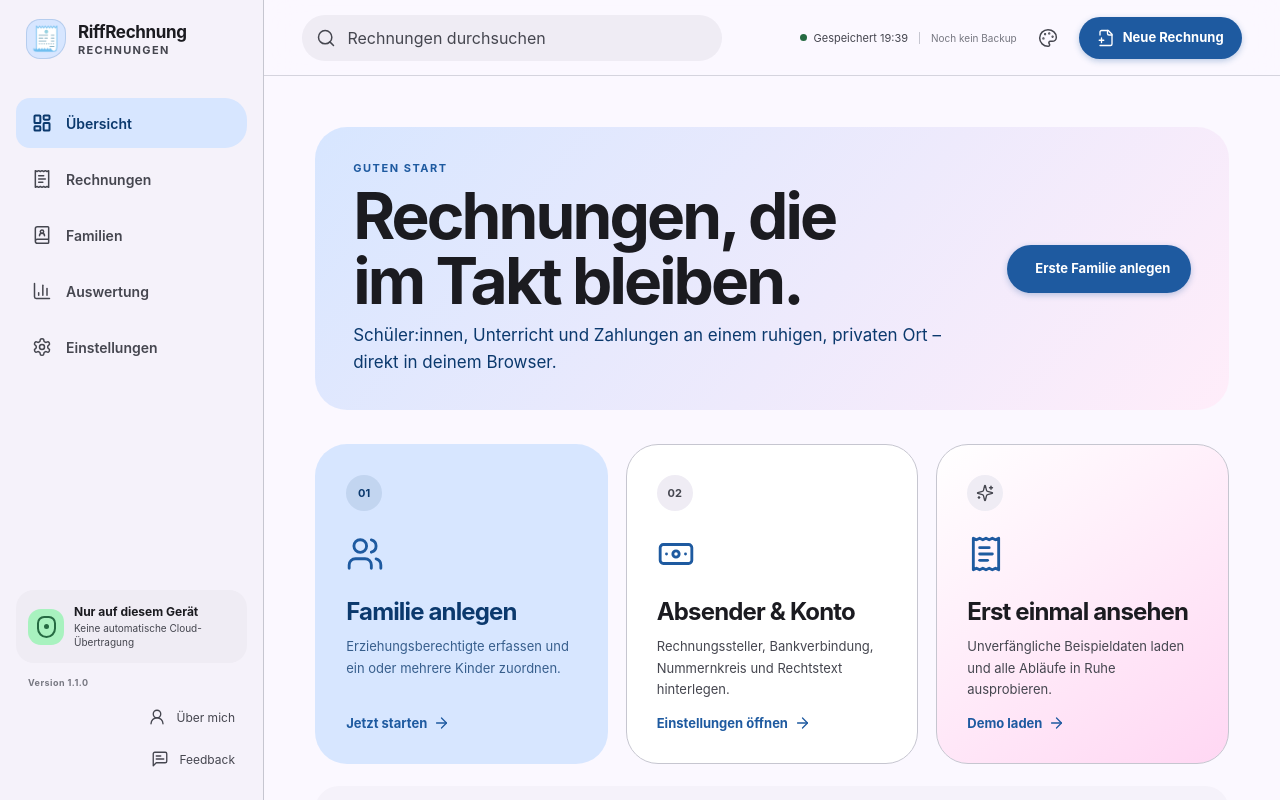
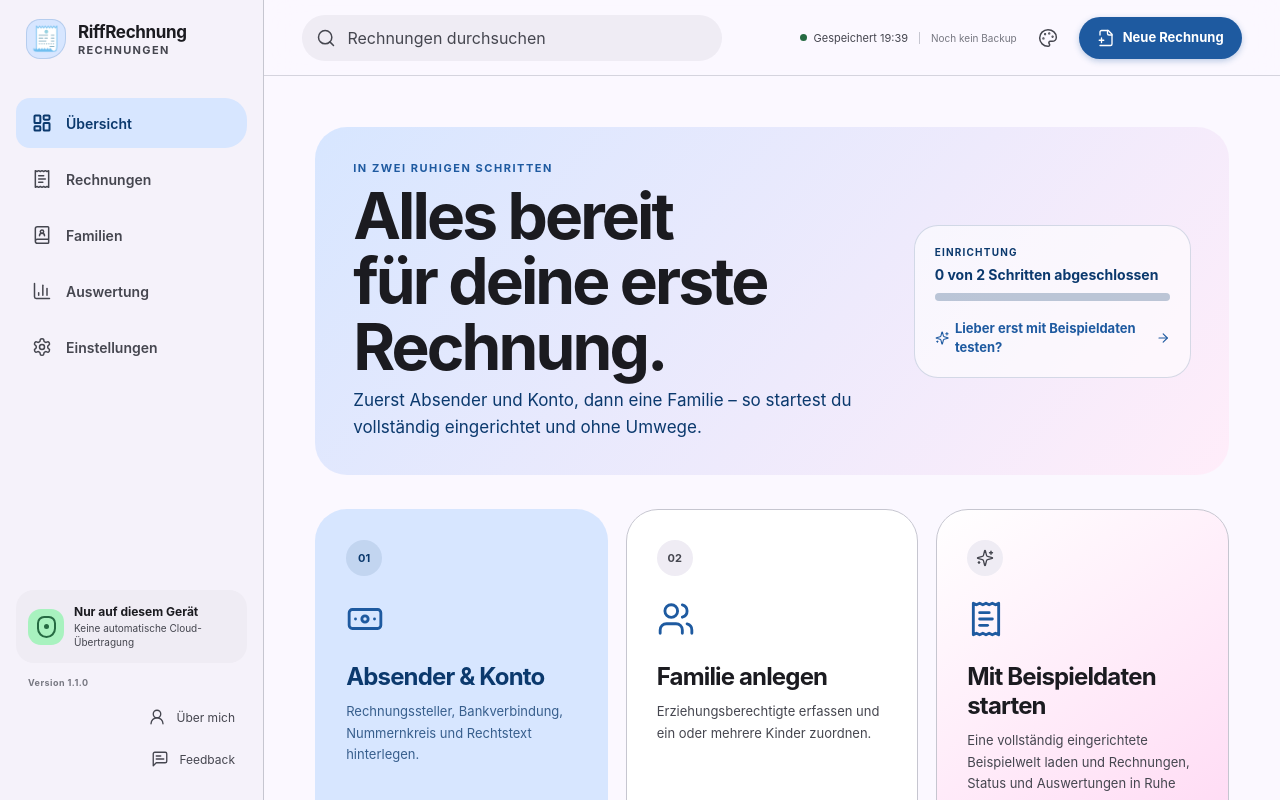
Before and after one commit to sl3ndrr/AkkordBill-2, a React (Vite) app: page / in a window 1280 px wide. Shown: the top 800 px of the page. Built offline with nearby package versions, Linux system fonts and the light colour scheme; a web font is replaced by a local one.

Commit message:
feat(onboarding): guide first invoice setup

```diff
--- a/src/App.tsx
+++ b/src/App.tsx
@@ -14,7 +14,7 @@ import { ToastRegion } from './components/ToastRegion'
 import { InvoicePrint } from './components/InvoicePrint'
 import { createDemoState, createEmptyInvoiceDraft, emptyState } from './lib/defaults'
 import { clearDirectoryHandle, ensureWritePermission, loadLastBackupAt, loadState, parseBackup, readDirectoryHandle, recordBackupExport, saveState, serializeBackup, storeDirectoryHandle, writeBackupToDirectory } from './lib/storage'
-import { billingPeriodFromItems, calculateDueDate, downloadText, ensureStudentCodePattern, guardianName, invoicePdfTitle, limitFooterText, nextInvoiceAllocation, parseDate, reopenInvoiceAsDraft, statusLabel, studentCodeForIndex, uid } from './lib/utils'
+import { billingPeriodFromItems, calculateDueDate, downloadText, ensureStudentCodePattern, guardianName, invoicePdfTitle, isInvoiceSetupComplete, limitFooterText, nextInvoiceAllocation, parseDate, reopenInvoiceAsDraft, statusLabel, studentCodeForIndex, uid } from './lib/utils'
 import { APP_VERSION } from './version'
 
 const navItems: Array<{ key: PageKey; label: string; icon: typeof LayoutDashboard }> = [
@@ -125,9 +125,14 @@ function App() {
   }, [state.settings.reducedMotion, state.settings.theme])
 
   const openNewInvoice = useCallback(() => {
+    if (!isInvoiceSetupComplete(state.settings)) {
+      setPage('settings')
+      toast('Richte zuerst Absender & Konto mit deinem Namen und einer gültigen IBAN ein.', 'info')
+      return
+    }
     if (!state.students.length) {
       setPage('people')
-      toast('Lege zuerst ein Kind mit einer erziehungsberechtigten Person an.', 'info')
+      toast('Lege danach ein Kind mit einer erziehungsberechtigten Person an.', 'info')
       return
     }
     setEditor({ open: true, draft: createEmptyInvoiceDraft(state.settings), editing: false, finalized: false, invoiceNumber: null })
--- a/src/lib/utils.ts
+++ b/src/lib/utils.ts
@@ -384,6 +384,10 @@ export function isValidIban(input: string): boolean {
   return remainder === 1
 }
 
+export function isInvoiceSetupComplete(settings: Pick<Settings, 'issuer' | 'iban'>): boolean {
+  return Boolean(settings.issuer.name.trim()) && isValidIban(settings.iban)
+}
+
 function sanitizeEpc(value: string, maxLength: number): string {
   return value.replace(/[\r\n]/g, ' ').trim().slice(0, maxLength)
 }
--- a/src/styles.css
+++ b/src/styles.css
@@ -175,6 +175,17 @@ button:focus-visible, a:focus-visible, input:focus-visible, textarea:focus-visib
 .page-header--hero { align-items: center; padding: 34px 38px; border-radius: var(--radius-xl); background: linear-gradient(130deg, var(--primary-container), color-mix(in srgb, var(--tertiary-container) 45%, var(--surface-container-lowest))); }
 .page-header--hero h1 { max-width: 720px; font-size: clamp(42px, 5vw, 72px); }
 .page-header--hero p:not(.eyebrow) { color: var(--on-primary-container); font-size: 17px; }
+.onboarding-hero__copy { min-width: 0; }
+.onboarding-hero__status { display: grid; width: min(360px, 100%); flex: 0 1 360px; gap: 18px; padding: 20px; border: 1px solid color-mix(in srgb, var(--on-primary-container) 16%, transparent); border-radius: var(--radius-lg); background: color-mix(in srgb, var(--surface-container-lowest) 58%, transparent); }
+.onboarding-progress { display: grid; gap: 8px; color: var(--on-primary-container); }
+.onboarding-progress > span { font-size: 10px; font-weight: 750; letter-spacing: .12em; text-transform: uppercase; }
+.onboarding-progress strong { font-size: 14px; line-height: 1.35; }
+.onboarding-progress progress { width: 100%; height: 8px; overflow: hidden; border: 0; border-radius: var(--radius-full); background: color-mix(in srgb, var(--on-primary-container) 14%, transparent); color: var(--primary); accent-color: var(--primary); }
+.onboarding-progress progress::-webkit-progress-bar { border-radius: inherit; background: color-mix(in srgb, var(--on-primary-container) 14%, transparent); }
+.onboarding-progress progress::-webkit-progress-value { border-radius: inherit; background: var(--primary); }
+.onboarding-progress progress::-moz-progress-bar { border-radius: inherit; background: var(--primary); }
+.onboarding-demo-link { width: fit-content; padding: 0; border: 0; background: transparent; line-height: 1.45; text-align: left; white-space: normal; cursor: pointer; }
+.onboarding-demo-link:hover svg:last-child { transform: translateX(4px); }
 .page-header__actions { display: flex; align-items: center; gap: 10px; }
 .eyebrow { margin-bottom: 8px; color: var(--primary); font-size: 11px; font-weight: 750; letter-spacing: .14em; text-transform: uppercase; }
 .about-page { max-width: 1280px; }
@@ -709,6 +720,7 @@ button:focus-visible, a:focus-visible, input:focus-visible, textarea:focus-visib
   .page-header h1 { font-size: 38px; }
   .page-header--hero { flex-direction: column; align-items: flex-start; padding: 28px; }
   .page-header--hero h1 { font-size: 46px; }
+  .onboarding-hero__status { width: 100%; flex-basis: auto; }
   .onboarding-grid { grid-template-columns: 1fr; }
   .about-grid { grid-template-columns: 1fr; }
   .about-card { min-height: 0; }
--- a/src/views/Dashboard.tsx
+++ b/src/views/Dashboard.tsx
@@ -1,6 +1,6 @@
 import { ArrowRight, Banknote, CheckCircle2, Clock3, FilePlus2, ReceiptText, Sparkles, TriangleAlert, Users } from 'lucide-react'
 import type { AppState, PageKey } from '../types'
-import { effectiveStatus, euro, formatDate, guardianName, invoiceTotal, monthKey, monthLabel, statusLabel, studentName } from '../lib/utils'
+import { effectiveStatus, euro, formatDate, guardianName, invoiceTotal, isInvoiceSetupComplete, monthKey, monthLabel, statusLabel, studentName } from '../lib/utils'
 
 interface DashboardProps {
   state: AppState
@@ -11,6 +11,8 @@ interface DashboardProps {
 }
 
 export function Dashboard({ state, onNavigate, onNewInvoice, onLoadDemo, onOpenInvoice }: DashboardProps) {
+  const issuerReady = isInvoiceSetupComplete(state.settings)
+  const completedSetupSteps = Number(issuerReady) + Number(state.students.length > 0)
   const finalized = state.invoices.filter((invoice) => invoice.number)
   const open = finalized.filter((invoice) => ['sent', 'overdue'].includes(effectiveStatus(invoice)))
   const paid = finalized.filter((invoice) => effectiveStatus(invoice) === 'paid')
@@ -22,40 +24,47 @@ export function Dashboard({ state, onNavigate, onNewInvoice, onLoadDemo, onOpenI
   const monthly = getMonthlyData(state)
   const maxMonth = Math.max(...monthly.map((month) => month.amount), 1)
 
-  if (!state.students.length && !state.invoices.length) {
+  if (!state.invoices.length && completedSetupSteps < 2) {
     return (
       <div className="page dashboard-page">
         <header className="page-header page-header--hero">
-          <div>
-            <p className="eyebrow">Guten Start</p>
-            <h1>Rechnungen, die im Takt bleiben.</h1>
-            <p>Schüler:innen, Unterricht und Zahlungen an einem ruhigen, privaten Ort – direkt in deinem Browser.</p>
+          <div className="onboarding-hero__copy">
+            <p className="eyebrow">In zwei ruhigen Schritten</p>
+            <h1>Alles bereit für deine erste Rechnung.</h1>
+            <p>Zuerst Absender und Konto, dann eine Familie – so startest du vollständig eingerichtet und ohne Umwege.</p>
           </div>
-          <button className="button button--primary button--large" onClick={() => onNavigate('people')}>
-            <Users aria-hidden="true" /> Erste Familie anlegen
-          </button>
+          <div className="onboarding-hero__status">
+            <div className="onboarding-progress" aria-live="polite">
+              <span>Einrichtung</span>
+              <strong>{completedSetupSteps} von 2 Schritten abgeschlossen</strong>
+              <progress max={2} value={completedSetupSteps} aria-label={`Einrichtung: ${completedSetupSteps} von 2 Schritten abgeschlossen`} />
+            </div>
+            <button className="text-link onboarding-demo-link" type="button" onClick={onLoadDemo}>
+              <Sparkles aria-hidden="true" /> Lieber erst mit Beispieldaten testen? <ArrowRight aria-hidden="true" />
+            </button>
+          </div>
         </header>
         <section className="onboarding-grid" aria-label="Erste Schritte">
-          <button className="onboarding-card onboarding-card--primary" onClick={() => onNavigate('people')}>
+          <button className="onboarding-card onboarding-card--primary" onClick={() => onNavigate('settings')}>
             <span className="onboarding-card__step">01</span>
-            <Users aria-hidden="true" />
-            <h2>Familie anlegen</h2>
-            <p>Erziehungsberechtigte erfassen und ein oder mehrere Kinder zuordnen.</p>
-            <span className="text-link">Jetzt starten <ArrowRight aria-hidden="true" /></span>
-          </button>
-          <button className="onboarding-card" onClick={() => onNavigate('settings')}>
-            <span className="onboarding-card__step">02</span>
             <Banknote aria-hidden="true" />
             <h2>Absender & Konto</h2>
             <p>Rechnungssteller, Bankverbindung, Nummernkreis und Rechtstext hinterlegen.</p>
             <span className="text-link">Einstellungen öffnen <ArrowRight aria-hidden="true" /></span>
           </button>
+          <button className="onboarding-card" onClick={() => onNavigate('people')}>
+            <span className="onboarding-card__step">02</span>
+            <Users aria-hidden="true" />
+            <h2>Familie anlegen</h2>
+            <p>Erziehungsberechtigte erfassen und ein oder mehrere Kinder zuordnen.</p>
+            <span className="text-link">Familie erfassen <ArrowRight aria-hidden="true" /></span>
+          </button>
           <button className="onboarding-card onboarding-card--soft" onClick={onLoadDemo}>
             <span className="onboarding-card__step"><Sparkles aria-hidden="true" /></span>
             <ReceiptText aria-hidden="true" />
-            <h2>Erst einmal ansehen</h2>
-            <p>Unverfängliche Beispieldaten laden und alle Abläufe in Ruhe ausprobieren.</p>
-            <span className="text-link">Demo laden <ArrowRight aria-hidden="true" /></span>
+            <h2>Mit Beispieldaten starten</h2>
+            <p>Eine vollständig eingerichtete Beispielwelt laden und Rechnungen, Status und Auswertungen in Ruhe testen.</p>
+            <span className="text-link">Demo ausprobieren <ArrowRight aria-hidden="true" /></span>
           </button>
         </section>
         <aside className="privacy-note">
```
Also changed, not shown: 1 other file (tests, documents, lock files or other folders).
